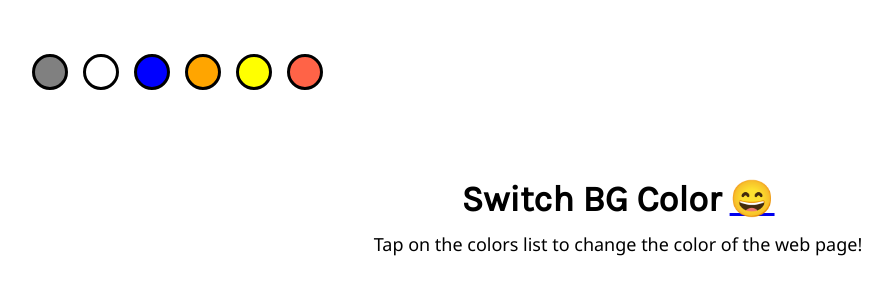
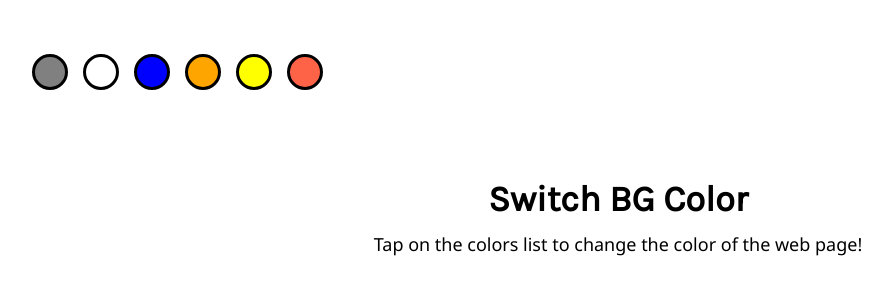
Before and after one commit to farhan787/Switch-BG, a plain HTML site: page index.html in a window 1280 px wide. Shown: the whole page, without its empty margins (22-914 px from the left). Drawn offline with Linux system fonts and the light colour scheme.

Commit message:
Update index.html

```diff
--- a/index.html
+++ b/index.html
@@ -26,7 +26,7 @@
   <li id="redButton"></li>
 </ul>
 
-  <h1 align="center">Switch BG Color <a href="https://github.com/raghav6/Switch-BG">😄</a></h1>
+  <h1 align="center">Switch BG Color</h1>
 
 <p align="center">Tap on the colors list to change the color of the web page!</p>
 
```
